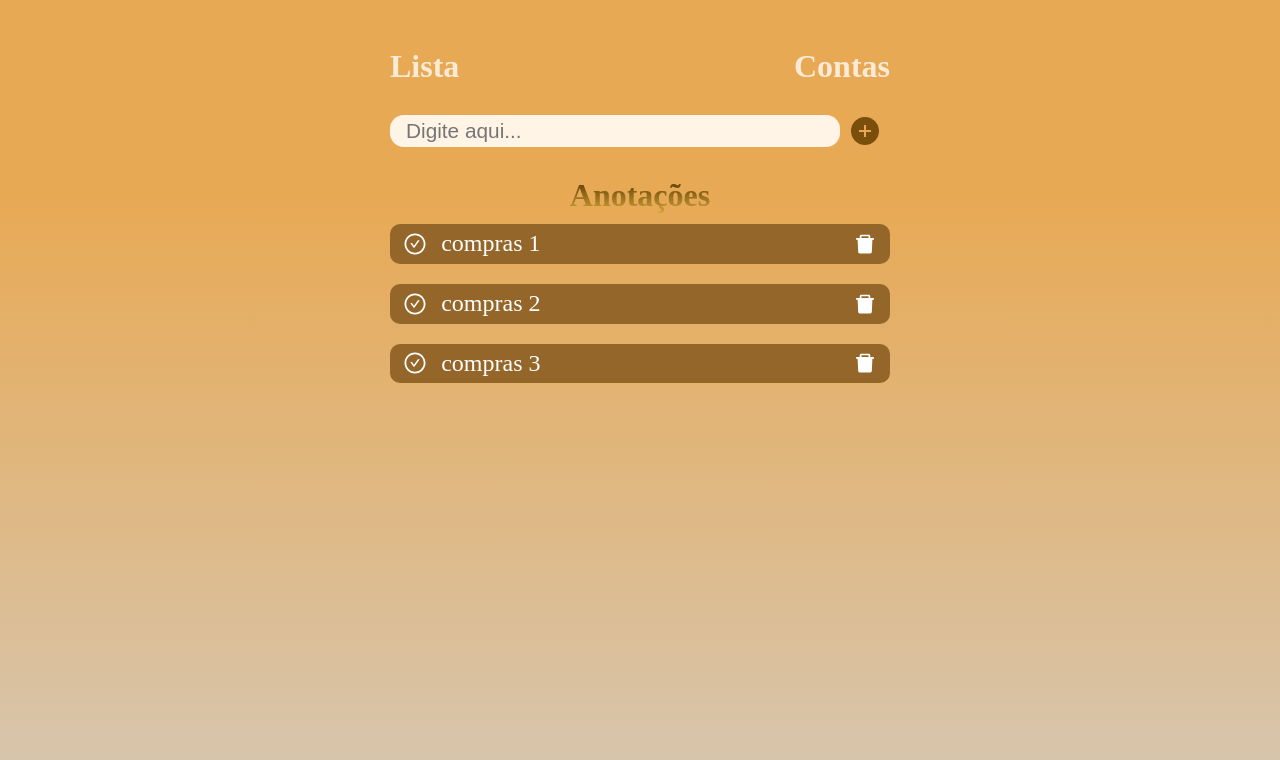
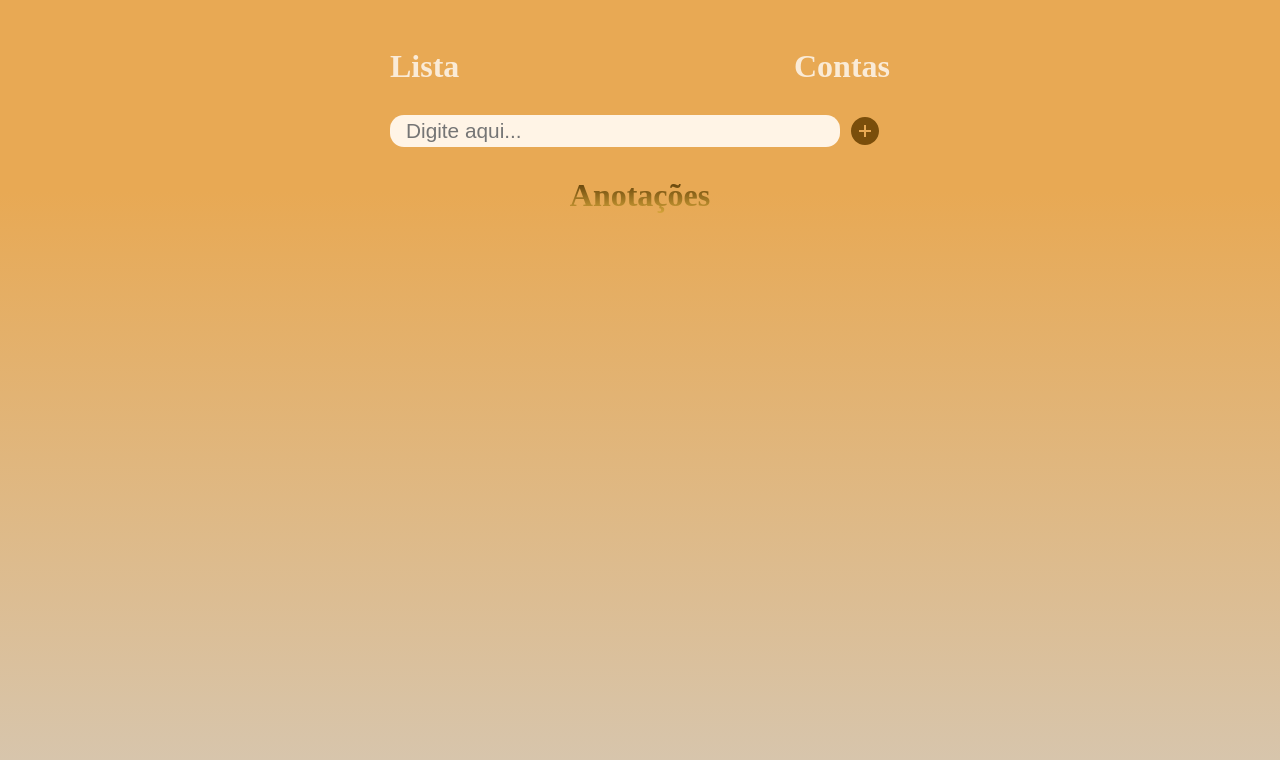
Before and after one commit to AbnnerB/shopping-assistant, a React (Create React App) app: page / in a window 1280 px wide. Shown: the top 760 px of the page. Built offline with nearby package versions, Linux system fonts and the light colour scheme.

Commit message:
função de adicionar no todo-list esta 100%

```diff
--- a/public/index.html
+++ b/public/index.html
@@ -1,5 +1,5 @@
 <!DOCTYPE html>
-<html lang="en">
+<html lang="pt-br">
   <head>
     <meta charset="utf-8" />
     <link rel="icon" href="%PUBLIC_URL%/favicon.ico" />
--- a/src/pages/Home/index.js
+++ b/src/pages/Home/index.js
@@ -1,3 +1,5 @@
+import { useState } from "react";
+
 import "./home.css";
 
 import Header from "../../components/Header";
@@ -9,51 +11,81 @@ import {
 } from "react-icons/ai";
 
 export default function Home() {
+  const [texts, setTexts] = useState("");
+  const [id, setId] = useState(0);
+
+  const [arrayTodo, setArrayTodo] = useState([]);
+
+  function addTodo() {
+    if (texts.length < 1) {
+      alert("Digite alguma coisa ");
+      return;
+    }
+
+    //,
+
+    const todoObj = { id: id, text: texts, checkedButton: true };
+    setId(id + 1);
+
+    setArrayTodo([...arrayTodo, todoObj]);
+    console.log(arrayTodo);
+
+    setTexts("");
+  }
+
+  // function todoCreate(text) {
+  //   const todoObj = { id: id, text: text, checkedButton: true };
+  //   setId(id + 1);
+  //   addTodo(todoObj);
+  // }
+
   return (
     <div className="containerHome">
       <Header />
 
       <div className="inputButton">
-        <input type="text" maxLength="40" placeholder="Digite aqui..." />
-        <button>
+        <input
+          type="text"
+          maxLength="40"
+          placeholder="Digite aqui..."
+          value={texts}
+          onChange={(e) => setTexts(e.target.value)}
+          autoFocus
+        />
+        <button onClick={addTodo}>
           <AiFillPlusCircle />
         </button>
       </div>
+
+      {/* somente dando espaço  */}
+
       <div className="containerLista">
         <h1>Anotações</h1>
-        <div className="lista">
+
+        {arrayTodo.map((item, key) => (
+          <div key={key} className="lista">
             <span>
               <button>
                 <AiOutlineCheckCircle />
               </button>
-            compras 1
+              {item.text}
             </span>
             <button className="buttonDelete">
               <AiFillDelete />
             </button>
           </div>
-        <div className="lista">
+        ))}
+        {/* <div className="lista">
           <span>
             <button>
               <AiOutlineCheckCircle />
             </button>
-            compras 2
+            sadsad
           </span>
           <button className="buttonDelete">
             <AiFillDelete />
           </button>
-        </div>
-        <div className="lista">
-          <span>
-            <button>
-              <AiOutlineCheckCircle />
-            </button>
-            compras 3
-          </span>
-          <button className="buttonDelete">
-            <AiFillDelete />
-          </button>
-        </div>
+        </div> */}
       </div>
     </div>
   );
```
Lines whose indentation alone changed are shown as unchanged.
